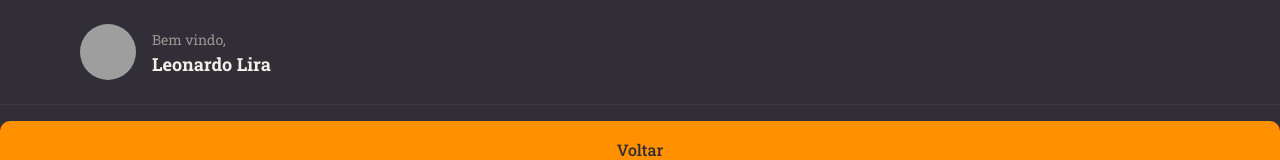
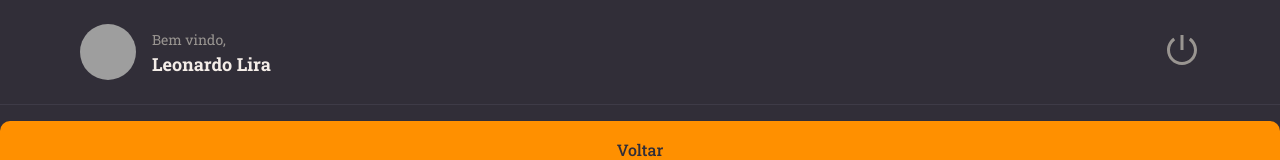
Before and after one commit to Leonardolira01/NotesForYou, a React (Vite) app: page / in a window 1280 px wide. Shown: the top 160 px of the page. Built offline with nearby package versions, Linux system fonts and the light colour scheme; grey boxes are pictures that could not be loaded.

Commit message:
Instalação de Lib ícones - SVG

```diff
--- a/package.json
+++ b/package.json
@@ -12,6 +12,7 @@
   "dependencies": {
     "react": "^18.2.0",
     "react-dom": "^18.2.0",
+    "react-icons": "^5.2.0",
     "styled-components": "^6.1.9"
   },
   "devDependencies": {
--- a/src/components/Header/index.jsx
+++ b/src/components/Header/index.jsx
@@ -1,4 +1,5 @@
-import { Container, Profile } from "./styles";
+import { RiShutDownLine} from 'react-icons/ri'; //https://react-icons.github.io/react-icons/
+import { Container, Profile, Logout } from "./styles";
 
 export function Header(){
   return(
@@ -15,6 +16,10 @@
         </div>
       </Profile>
 
+      <Logout>
+        <RiShutDownLine />
+      </Logout>
+
     </Container>
   );
 }
--- a/src/components/Header/styles.js
+++ b/src/components/Header/styles.js
@@ -44,3 +44,14 @@
     }
   };
 `;
+
+export const Logout = styled.button`
+  border: none; // sem bordas
+  background: none; // sem fundo
+
+  > svg {
+    color: ${({ theme }) => theme.COLORS.GRAY_100};
+    font-size: 36px;
+
+  }
+`;
```
Also changed, not shown: 1 other file (tests, documents, lock files or other folders).
